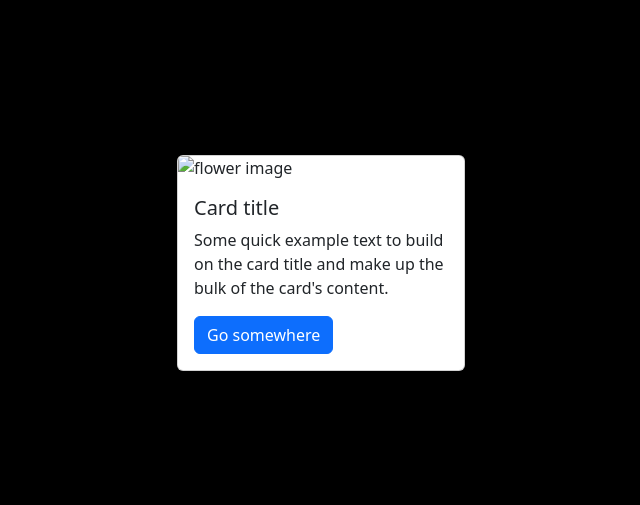
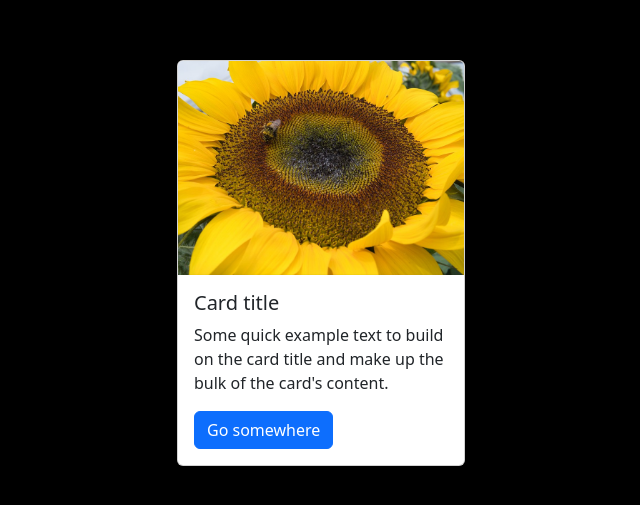
Before and after one commit to tarunpavar21/HTML--basic-, a plain HTML site: page Bootstrap Intro/index.html in a window 1280 px wide. Shown: the part 137-642 px from the top of the page, without its empty margins (319-959 px from the left). Drawn offline with nearby package versions, Linux system fonts and the light colour scheme.

Commit message:
bootstrap card example

```diff
--- a/Bootstrap Intro/index.html
+++ b/Bootstrap Intro/index.html
@@ -25,7 +25,7 @@
     <!-- TODO 2: Add the Bootstrap Prebuilt Card here -->
     <!-- TODO 3: Change the image src to display the flower.jpg image. -->
     <div class="card" style="width: 18rem;">
-      <img src="goal.png" class="card-img-top" alt="flower image">
+      <img src="flower.jpg" class="card-img-top" alt="flower image">
       <div class="card-body">
         <h5 class="card-title">Card title</h5>
         <p class="card-text">Some quick example text to build on the card title and make up the bulk of the card's content.</p>
```
